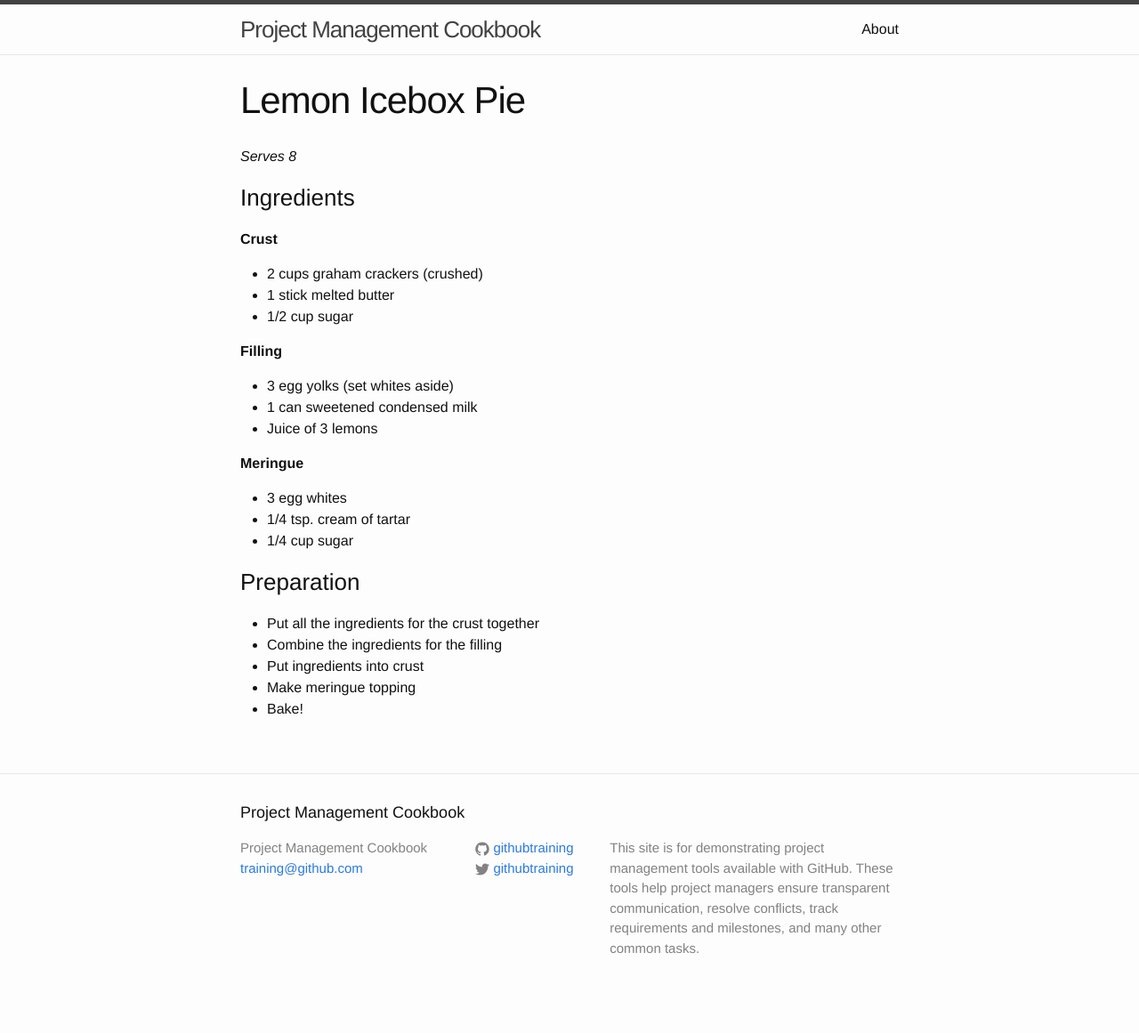
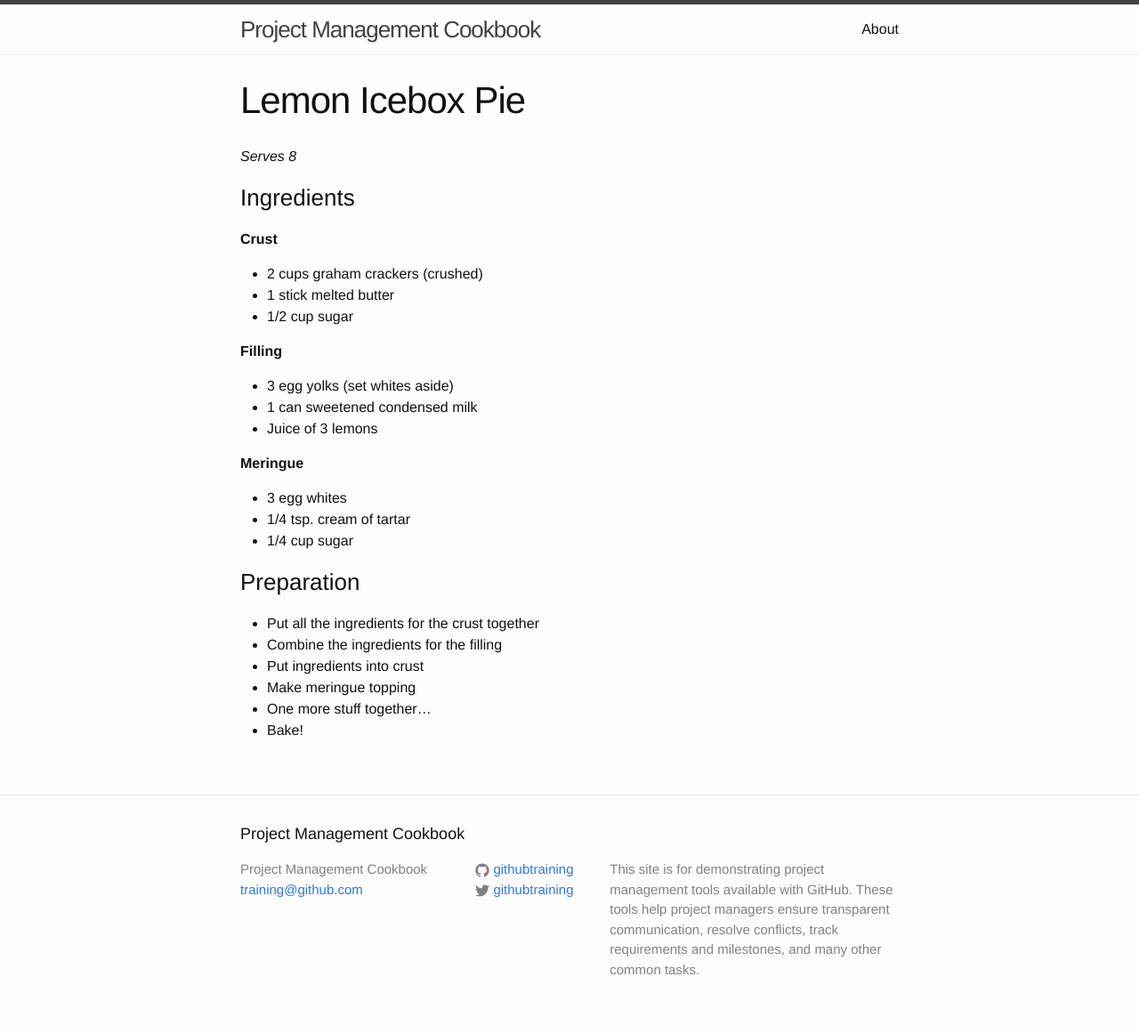
Before and after one commit to githubschool/pm-cookbook, a Jekyll site: the page built from _recipes/desserts/lemon-icebox-pie.md, in a window 1280 px wide. Shown: the whole page at 89% size. Built offline with Jekyll 4.4.1, drawn with Linux system fonts in a browser that asks for light colours; before the commit the page ends 1137 px from its top, so only the background shows below that.

Commit message:
Update lemon-icebox-pie.md
Add one more stuff

```diff
--- a/_recipes/desserts/lemon-icebox-pie.md
+++ b/_recipes/desserts/lemon-icebox-pie.md
@@ -33,4 +33,5 @@ category: "Dessert"
 - Combine the ingredients for the filling
 - Put ingredients into crust
 - Make meringue topping
+- One more stuff together...
 - Bake!
```
